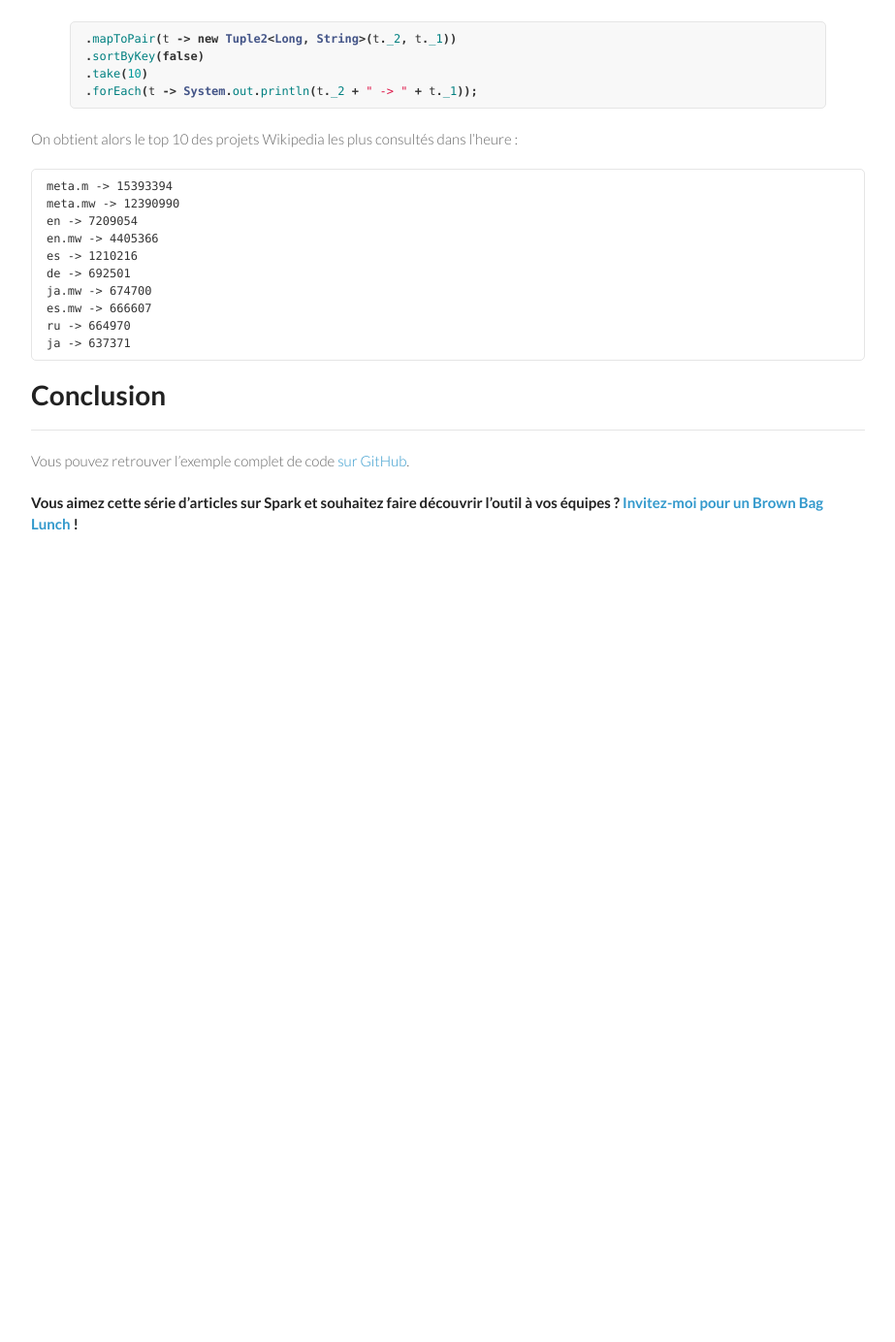
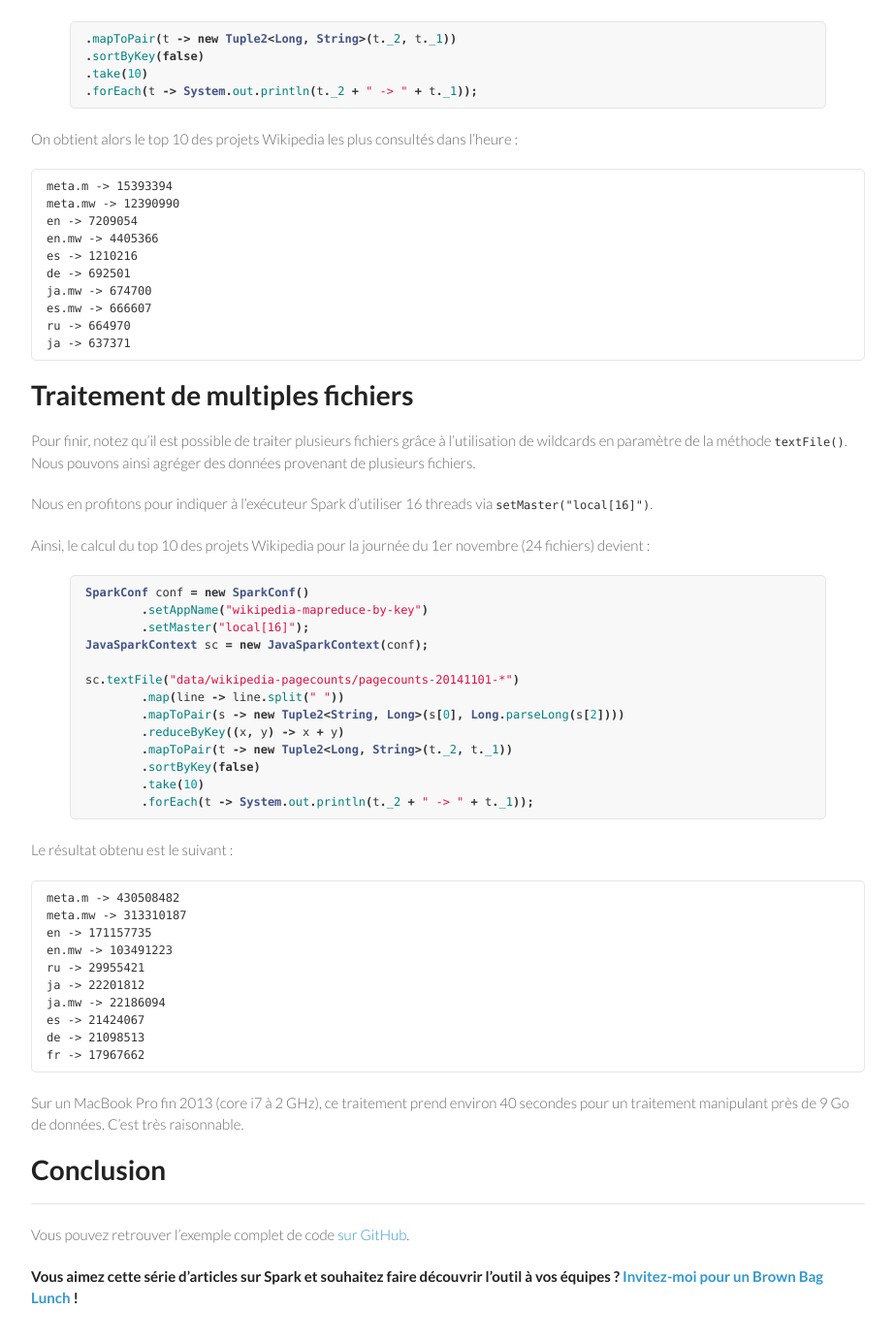
Before and after one commit to aseigneurin/aseigneurin.github.io, a Jekyll site: the page built from _posts/2014-11-06-mapreduce-et-manipulations-par-cles-avec-apache-spark.md, in a window 1280 px wide and 1400 px high, scrolled down 4288 px. Shown: the top 1384 px of the window at 97% size, without its empty margins (178-1101 px from the left). Built offline with Jekyll 4.4.1, drawn with Linux system fonts in a browser that asks for light colours; nearby versions of some CDN libraries; before the commit the page ends 4918 px from its top, so only the background shows below that; some of the changed text lies outside the part shown.

Commit message:
- improving post

```diff
--- a/_posts/2014-11-06-mapreduce-par-cles-avec-apache-spark.md
+++ b/_posts/2014-11-06-mapreduce-et-manipulations-par-cles-avec-apache-spark.md
@@ -1,6 +1,6 @@
 ---
 layout: post
-title:  "MapReduce par clés avec Apache Spark"
+title:  "MapReduce et manipulation de RDD par clés avec Apache Spark"
 date:   2014-11-06 11:00:00
 tags: spark mapreduce
 language: FR
@@ -221,6 +221,45 @@ On obtient alors le top 10 des projets Wikipedia les plus consultés dans l'heur
     ru -> 664970
     ja -> 637371
 
+# Traitement de multiples fichiers
+
+Pour finir, notez qu'il est possible de traiter plusieurs fichiers grâce à l'utilisation de wildcards en paramètre de la méthode `textFile()`. Nous pouvons ainsi agréger des données provenant de plusieurs fichiers.
+
+Nous en profitons pour indiquer à l'exécuteur Spark d'utiliser 16 threads via `setMaster("local[16]")`.
+
+Ainsi, le calcul du top 10 des projets Wikipedia pour la journée du 1er novembre (24 fichiers) devient :
+
+{% highlight java %}
+SparkConf conf = new SparkConf()
+        .setAppName("wikipedia-mapreduce-by-key")
+        .setMaster("local[16]");
+JavaSparkContext sc = new JavaSparkContext(conf);
+
+sc.textFile("data/wikipedia-pagecounts/pagecounts-20141101-*")
+        .map(line -> line.split(" "))
+        .mapToPair(s -> new Tuple2<String, Long>(s[0], Long.parseLong(s[2])))
+        .reduceByKey((x, y) -> x + y)
+        .mapToPair(t -> new Tuple2<Long, String>(t._2, t._1))
+        .sortByKey(false)
+        .take(10)
+        .forEach(t -> System.out.println(t._2 + " -> " + t._1));
+{% endhighlight %}
+
+Le résultat obtenu est le suivant :
+
+    meta.m -> 430508482
+    meta.mw -> 313310187
+    en -> 171157735
+    en.mw -> 103491223
+    ru -> 29955421
+    ja -> 22201812
+    ja.mw -> 22186094
+    es -> 21424067
+    de -> 21098513
+    fr -> 17967662
+
+Sur un MacBook Pro fin 2013 (core i7 à 2 GHz), ce traitement prend environ 40 secondes pour un traitement manipulant près de 9 Go de données. C'est très raisonnable.
+
 # Conclusion
 
 ---
```
Also changed, not shown: _posts/2014-11-01-initiation-mapreduce-avec-apache-spark.md (+1 -1 lines).
